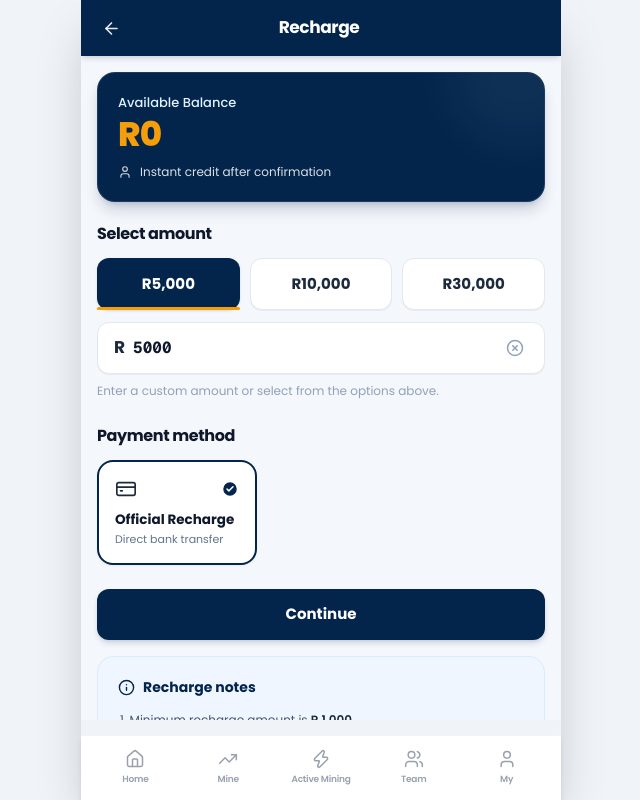
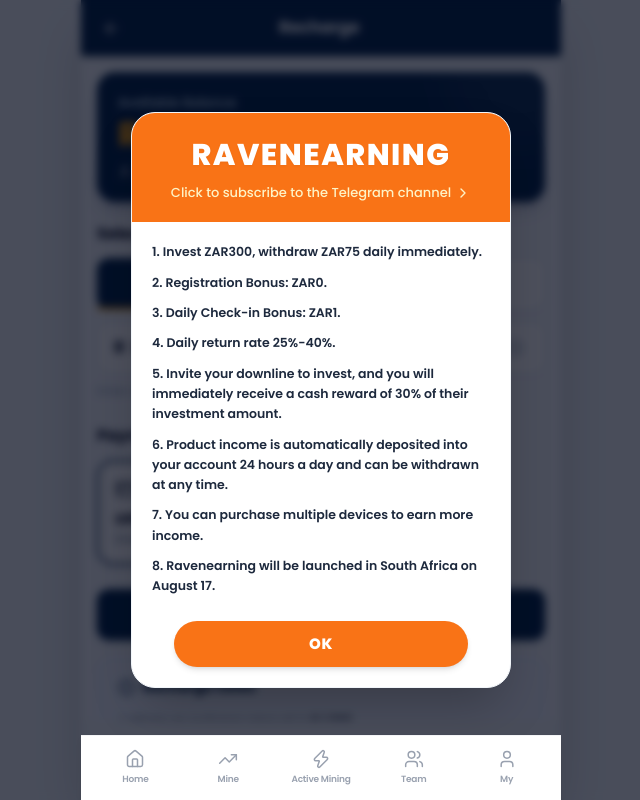
Before and after one commit to chinedu-freedom/Ravenearning, a Next.js app: page /dashboard/wallet/deposit in a window 1280 px wide. Shown: the whole page, without its empty margins (319-959 px from the left). Built offline with nearby package versions, Linux system fonts and the light colour scheme; no server answers.

Commit message:
feat: Add ID label on account page, Sold Out button styling, and Welcome Notice modal

```diff
--- a/src/app/dashboard/account/page.jsx
+++ b/src/app/dashboard/account/page.jsx
@@ -121,7 +121,7 @@
           {/* User Info - Phone Number Only */}
           <div className="flex flex-col justify-center flex-1 min-w-0">
             <h2 className="text-[17px] font-bold text-white tracking-tight truncate">
-              {userProfile?.phone ? (userProfile.phone.startsWith("27") ? userProfile.phone.substring(2) : userProfile.phone) : "----"}
+              ID: {userProfile?.phone ? (userProfile.phone.startsWith("27") ? userProfile.phone.substring(2) : userProfile.phone) : "----"}
             </h2>
           </div>
         </div>
--- a/src/app/dashboard/layout.jsx
+++ b/src/app/dashboard/layout.jsx
@@ -3,6 +3,7 @@
 import BottomNav from "@/components/BottomNav";
 import InstallGuideModal from "@/components/InstallGuideModal";
 import DailyCheckinModal from "@/components/DailyCheckinModal";
+import WelcomeNoticeModal from "@/components/WelcomeNoticeModal";
 import { useFetchData } from "@/hooks/useApi";
 import { usePathname } from "next/navigation";
 
@@ -35,6 +36,7 @@
 
         <InstallGuideModal />
         <DailyCheckinModal />
+        <WelcomeNoticeModal />
 
       </div>
       <BottomNav />
--- a/src/app/dashboard/mining/page.jsx
+++ b/src/app/dashboard/mining/page.jsx
@@ -159,13 +159,22 @@
                 </div>
               </div>
 
-              {/* Bottom Full-Width BUY NOW Pill Button */}
+              {/* Bottom Full-Width BUY NOW / Sold Out Pill Button */}
+              {plan.is_sold_out ? (
+                <button
+                  disabled
+                  className="w-full bg-[#94a3b8] text-white font-black py-3 rounded-full text-[13.5px] uppercase tracking-wider flex items-center justify-center cursor-not-allowed shadow-none"
+                >
+                  <span>Sold Out</span>
+                </button>
+              ) : (
                 <button
                   onClick={() => handleMineClick(plan)}
                   className="w-full bg-gradient-to-r from-[#4f8cff] to-[#6ee7ff] hover:opacity-95 text-white font-extrabold py-3 rounded-full transition-all text-[13.5px] shadow-sm uppercase tracking-wider flex items-center justify-center gap-2 cursor-pointer active:scale-[0.99]"
                 >
                   <span>ACTIVATE PACKAGE</span>
                 </button>
+              )}
             </div>
           );
         })}
--- /dev/null
+++ b/src/components/WelcomeNoticeModal.jsx
@@ -0,0 +1,102 @@
+"use client";
+
+import { useState, useEffect } from "react";
+import { useFetchData } from "@/hooks/useApi";
+import { ChevronRight, ExternalLink } from "lucide-react";
+
+export default function WelcomeNoticeModal() {
+  const [isOpen, setIsOpen] = useState(false);
+  const { data: settingsRes } = useFetchData("/settings/public", ["public-settings"]);
+  const settings = settingsRes?.settings || settingsRes || {};
+
+  useEffect(() => {
+    const isDismissed = sessionStorage.getItem("welcome_notice_dismissed");
+    if (!isDismissed) {
+      setIsOpen(true);
+    }
+  }, []);
+
+  const handleDismiss = () => {
+    sessionStorage.setItem("welcome_notice_dismissed", "true");
+    setIsOpen(false);
+  };
+
+  const handleTelegramClick = () => {
+    const telegramUrl = settings.telegram_support || "https://t.me/ravenearning_official";
+    window.open(telegramUrl, "_blank", "noopener,noreferrer");
+    handleDismiss();
+  };
+
+  if (!isOpen) return null;
+
+  const siteName = settings.site_name || "Ravenearning";
+  const regBonus = Number(settings.registration_bonus || 0);
+  const refComm = Number(settings.level1_commission || 30);
+
+  return (
+    <div className="fixed inset-0 z-50 flex items-center justify-center p-4">
+      {/* Backdrop */}
+      <div
+        className="absolute inset-0 bg-slate-950/70 backdrop-blur-xs animate-in fade-in duration-200"
+        onClick={handleDismiss}
+      />
+
+      {/* Modal Dialog Card */}
+      <div className="relative bg-white rounded-[24px] max-w-[380px] w-full shadow-2xl overflow-hidden animate-in zoom-in-95 fade-in duration-200 flex flex-col border border-slate-100 font-['Poppins',sans-serif]">
+
+        {/* Top Bright Orange Banner */}
+        <div className="bg-[#f97316] text-white p-5 pt-6 text-center flex flex-col items-center justify-center relative">
+          <h2 className="text-3xl font-black tracking-wider uppercase drop-shadow-xs">
+            {siteName}
+          </h2>
+
+          <button
+            onClick={handleTelegramClick}
+            className="mt-2.5 inline-flex items-center gap-1 text-[13px] font-medium text-amber-100 hover:text-white transition-colors cursor-pointer"
+          >
+            <span>Click to subscribe to the Telegram channel</span>
+            <ChevronRight className="w-4 h-4" />
+          </button>
+        </div>
+
+        {/* Content List Body */}
+        <div className="p-5 text-slate-700 text-[12.5px] leading-relaxed space-y-2.5 max-h-[60vh] overflow-y-auto [&::-webkit-scrollbar]:hidden">
+          <p className="font-semibold text-slate-800">
+            1. Invest ZAR300, withdraw ZAR75 daily immediately.
+          </p>
+          <p className="font-semibold text-slate-800">
+            2. Registration Bonus: ZAR{regBonus}.
+          </p>
+          <p className="font-semibold text-slate-800">
+            3. Daily Check-in Bonus: ZAR1.
+          </p>
+          <p className="font-semibold text-slate-800">
+            4. Daily return rate 25%-40%.
+          </p>
+          <p className="font-semibold text-slate-800">
+            5. Invite your downline to invest, and you will immediately receive a cash reward of {refComm}% of their investment amount.
+          </p>
+          <p className="font-semibold text-slate-800">
+            6. Product income is automatically deposited into your account 24 hours a day and can be withdrawn at any time.
+          </p>
+          <p className="font-semibold text-slate-800">
+            7. You can purchase multiple devices to earn more income.
+          </p>
+          <p className="font-semibold text-slate-800">
+            8. {siteName} will be launched in South Africa on August 17.
+          </p>
+        </div>
+
+        {/* Bottom OK Button */}
+        <div className="p-4 pt-1 pb-5 flex justify-center">
+          <button
+            onClick={handleDismiss}
+            className="w-[85%] bg-[#f97316] hover:bg-[#ea580c] text-white font-black py-3 rounded-full text-[15px] transition-all shadow-md active:scale-95 cursor-pointer uppercase tracking-wider text-center"
+          >
+            OK
+          </button>
+        </div>
+      </div>
+    </div>
+  );
+}
```
Lines whose indentation alone changed are shown as unchanged.
